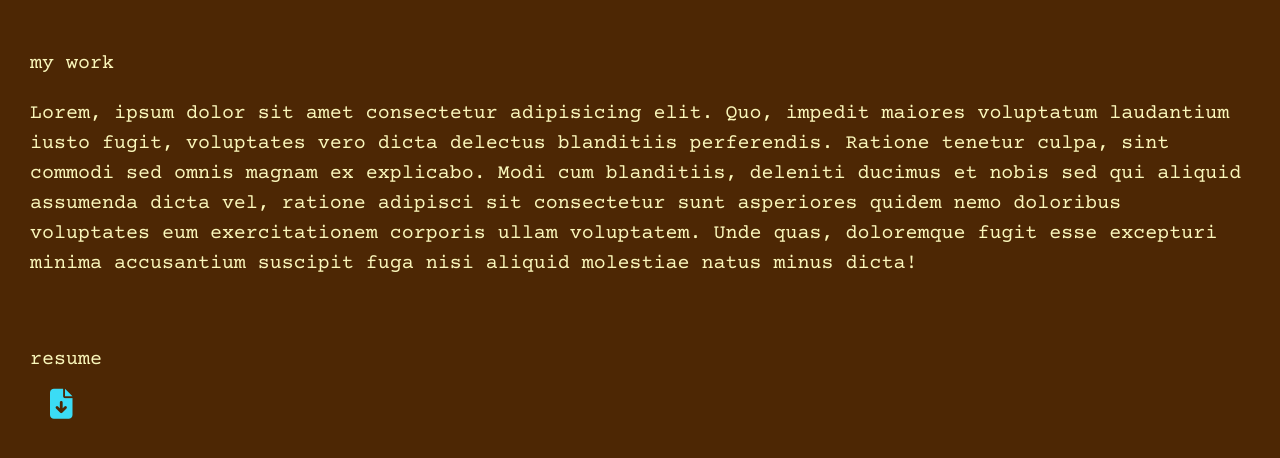
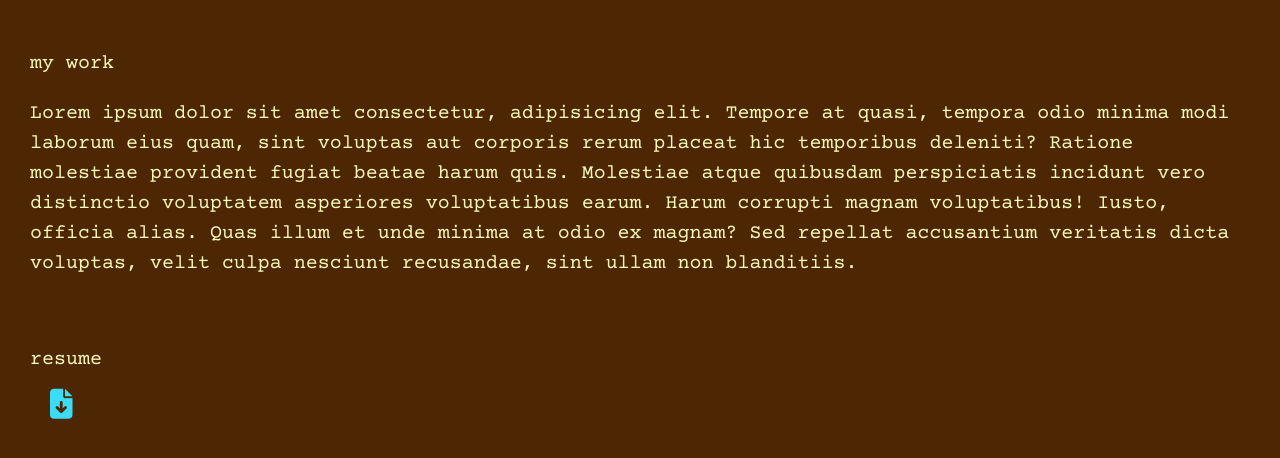
Before and after one commit to emm-henkel/portfolio, a plain HTML site: page index.html in a window 1280 px wide. Shown: the part 378-836 px from the top of the page. Drawn offline with nearby package versions, Linux system fonts and the light colour scheme.

Commit message:
git test changes

```diff
--- a/index.html
+++ b/index.html
@@ -70,8 +70,15 @@
     <section id="My Work">
       <h2>my work</h2>
       <p>
-       Lorem, ipsum dolor sit amet consectetur adipisicing elit. Quo, impedit maiores voluptatum laudantium iusto fugit, voluptates vero dicta delectus blanditiis perferendis. Ratione tenetur culpa, sint commodi sed omnis magnam ex explicabo. Modi cum blanditiis, deleniti ducimus et nobis sed qui aliquid assumenda dicta vel, ratione adipisci sit consectetur sunt asperiores quidem nemo doloribus voluptates eum exercitationem corporis ullam voluptatem. Unde quas, doloremque fugit esse excepturi minima accusantium suscipit fuga nisi aliquid molestiae natus minus dicta!
-
+        Lorem ipsum dolor sit amet consectetur, adipisicing elit. Tempore at
+        quasi, tempora odio minima modi laborum eius quam, sint voluptas aut
+        corporis rerum placeat hic temporibus deleniti? Ratione molestiae
+        provident fugiat beatae harum quis. Molestiae atque quibusdam
+        perspiciatis incidunt vero distinctio voluptatem asperiores voluptatibus
+        earum. Harum corrupti magnam voluptatibus! Iusto, officia alias. Quas
+        illum et unde minima at odio ex magnam? Sed repellat accusantium
+        veritatis dicta voluptas, velit culpa nesciunt recusandae, sint ullam
+        non blanditiis.
       </p>
     </section>
     <section id="Resume">
```
